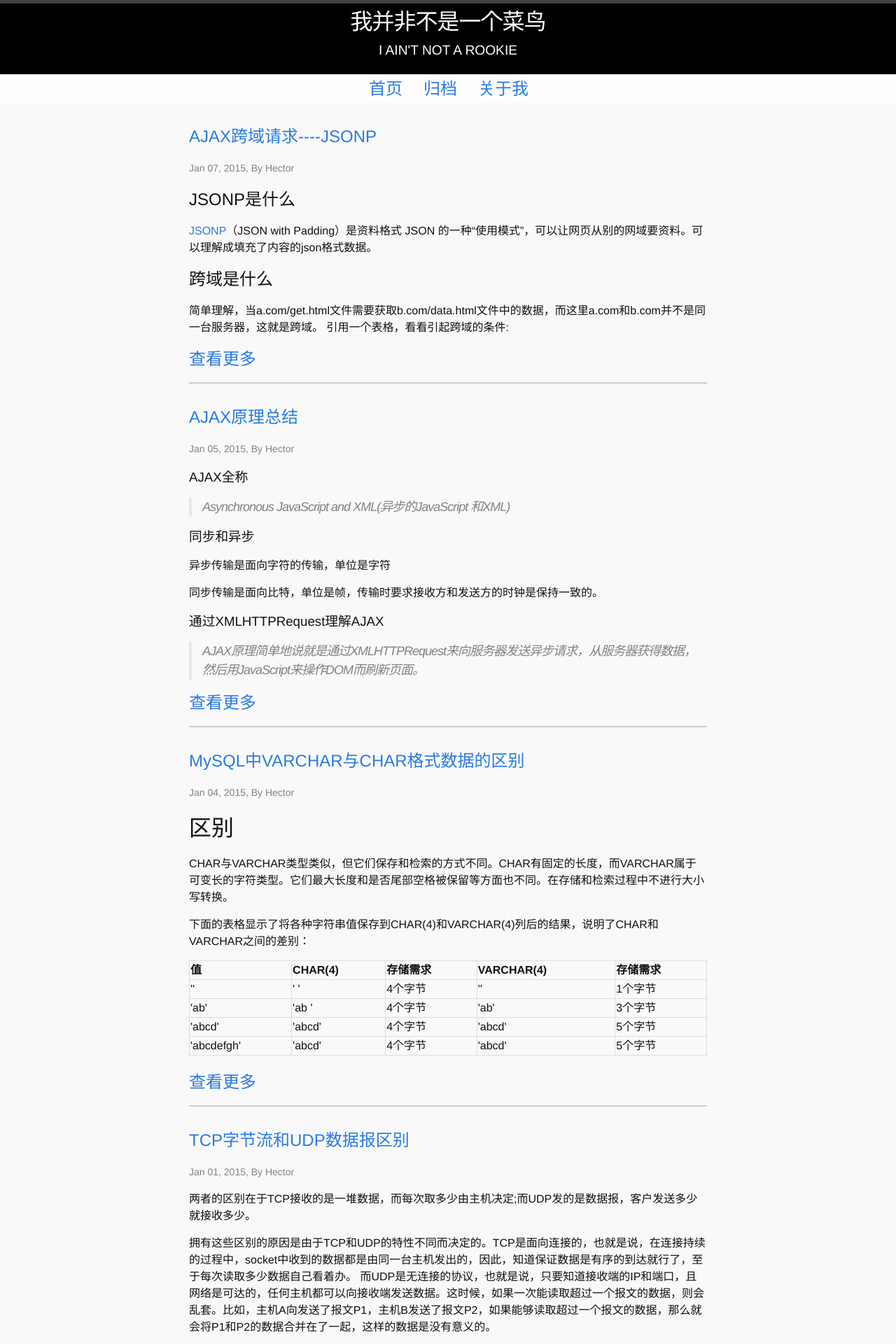
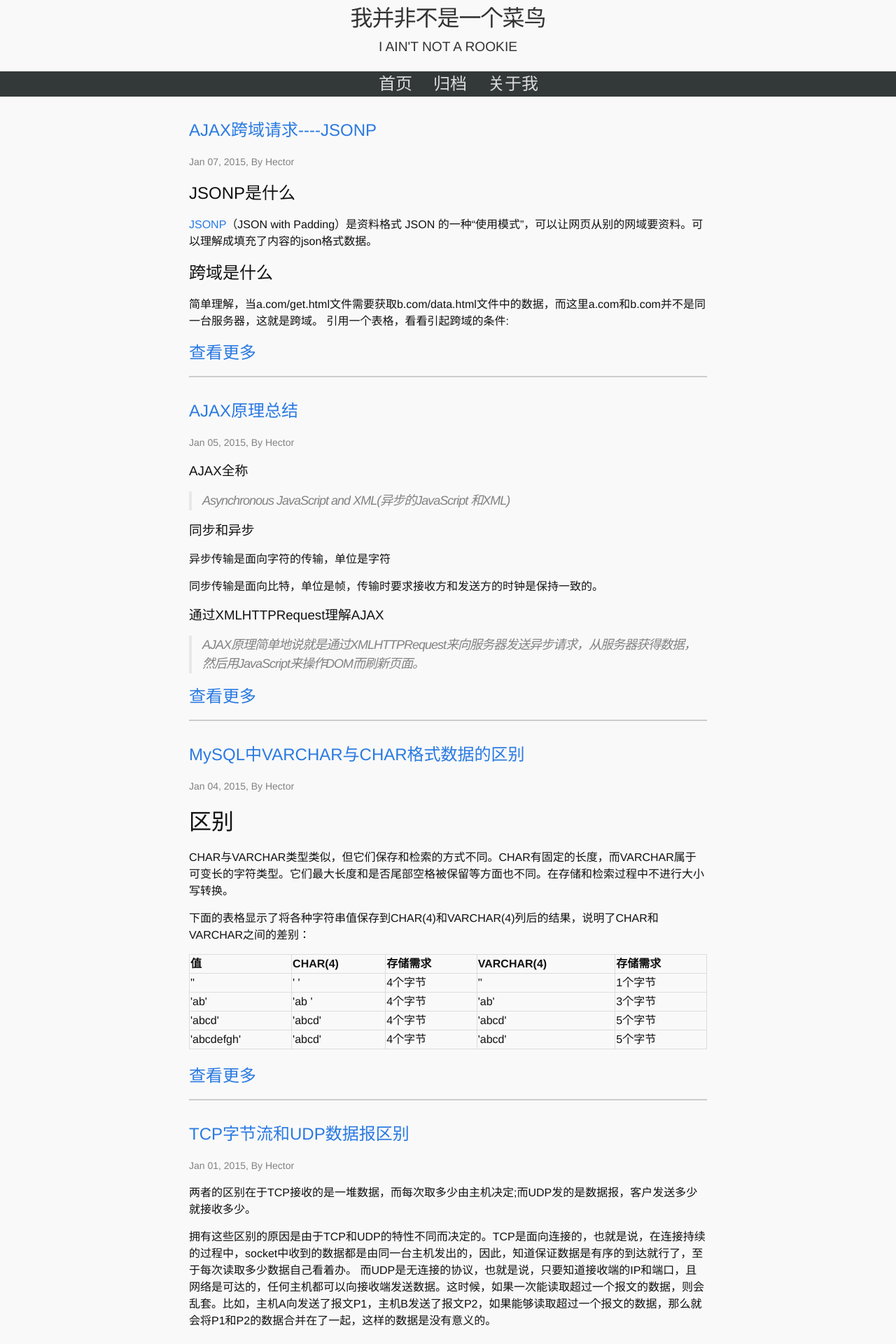
Before and after one commit to hoohack/hoohack.github.io, a Jekyll site: the page built from index.html, in a window 1280 px wide. Shown: the top 1920 px of the page at 70% size. Built offline with Jekyll 4.4.1, drawn with Linux system fonts in a browser that asks for light colours; the list of posts is cut into pages by our own code; comment, search, counter and statistics services are not loaded.

Commit message:
update layout

```diff
--- a/_sass/_layout.scss
+++ b/_sass/_layout.scss
@@ -2,7 +2,6 @@
  * Site header
  */
 .site-header {
-    border-top: 5px solid $grey-color-dark;
     border-bottom: 1px solid $grey-color-light;
     min-height: 56px;
 
@@ -23,7 +22,7 @@
 
 .blog-header {
     padding: 10px;
-    background-color: #000000;
+    background-color: #f9f9f9;
 }
 
 .blog-header h3 {
@@ -33,7 +32,7 @@
 }
 
 .blog-header a {
-    color: #ffffff !important;
+    color: #333 !important;
 }
 
 .blog-header h4 {
@@ -41,22 +40,27 @@
     font-size: 1.2em;
     line-height: 1;
     margin-top: 10px;
-    color: #ffffff !important;
+    color: #333 !important;
 }
 
 .site-nav {
-    line-height: 2.5em;
+//    line-height: 2.5em;
     margin-left: auto;
     margin-right: auto;
-    max-width: 346px;
+    text-align: center;
+    background-color: #333838;
 
     @extend %clearfix;
 
     ul {
         list-style: none;
+        display: inline-block;
+        margin-left: auto;
+        margin-right: auto;
+        margin-bottom: -7px;
     }
 
-    ul li {
+    li {
         float: left;
         margin-left: 30px;
         font-size: 1.5em;
@@ -120,7 +124,9 @@
     }
 }
 
-
+.site-nav a {
+    color: #ddd;
+}
 
 /**
  * Site footer
```
Also changed, not shown: _includes/header.html (+6 -3 lines).
